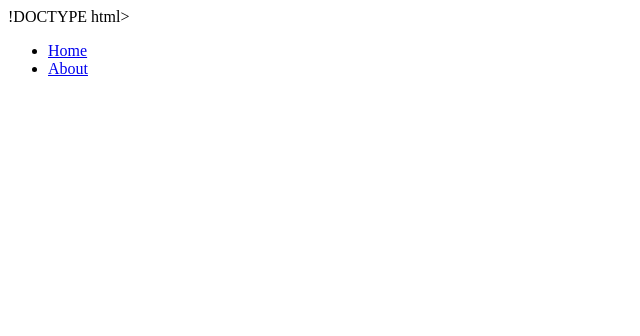
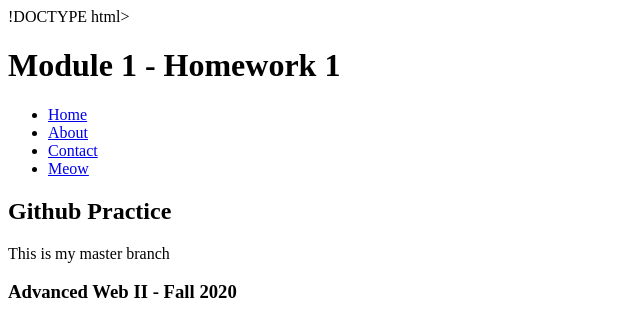
Before and after one commit to HunterMcDaniel/m1-hw1-McDanielHunter-master, a plain HTML site: page index.html in a window 1280 px wide. Shown: the whole page, without its empty margins (0-640 px from the left). Drawn offline with Linux system fonts and the light colour scheme.

Commit message:
added content

```diff
--- a/index.html
+++ b/index.html
@@ -12,26 +12,31 @@
 
 		<meta name="viewport" content="width=device-width, initial-scale=1">
 
-		<!--[if lt IE 9]>
-			<script src="srcipts/html5shiv-printshiv.min.js"></script>
-		<![endif]-->
 
 	</head>
 
 	<body>
+    <header>
 
+      <h1>Module 1 - Homework 1</h1>
     <nav>
       <ul>
         <li><a href="index.html">Home</a></li>
-        <li><a href="about.html">About</a></li>
+        <li><a href="#">About</a></li>
+        <li><a href="#">Contact</a></li>
+        <li><a href="#">Meow</a></li>
       </ul>
     </nav>
+    </header>
     <main>
+      <h2>Github Practice</h2>
+      <p>This is my master branch</p>
 
 
 
     </main>
-    <footer class="footer">
+    <footer>
+      <h3>Advanced Web II - Fall 2020</h3>
 
 
 
```
